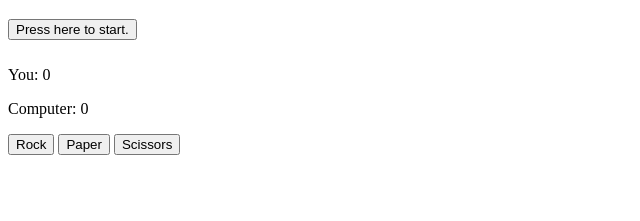
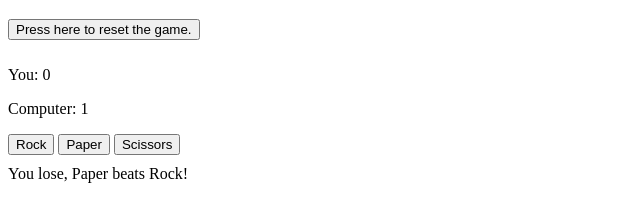
Before and after one commit to nschubi/rock-paper-scissors, a plain HTML site: page index.html in a window 1280 px wide. Both pictures are taken after a click on the button "Rock". Shown: the part 61-282 px from the top of the page, without its empty margins (0-640 px from the left). Drawn offline with Linux system fonts and the light colour scheme.

Commit message:
working rps game

```diff
--- a/index.html
+++ b/index.html
@@ -6,12 +6,13 @@
     <meta http-equiv="X-UA-Compatible" content="IE=edge">
     <meta name="viewport" content="width=device-width, initial-scale=1.0">
     <link rel="stylesheet" href="style.css">
-    <script src="script.js"></script>
+    <script src="script.js">
+    </script>
     <title>Rock, Paper, Scissors</title>
 </head>
-<body>
+<body onload="javascript:game()">
     <h1>Rock, Paper, Scissors!</h1>
-    <button id="startBtn" onclick="game()">Press here to start.</button>
+    <button id="startBtn" onclick="reset()">Press here to reset the game.</button>
     <div id="score">
         <p id="playerScore">You: 0</p>
         <p id="computerScore">Computer: 0</p>
@@ -22,11 +23,7 @@
         <button class="selectionBtn">Scissors</button>
     </div>
     <div id="gameScreen">
-
     </div>
-    <p>
-
-    </p>
 
 </body>
 
--- a/script.js
+++ b/script.js
@@ -1,3 +1,7 @@
+let playerWon = 0;
+let computerWon = 0;
+let screen;
+
 function computerPlay(){
     let arr = ["Rock", "Paper", "Scissors"];
     return arr[Math.floor(Math.random() * arr.length)];
@@ -10,6 +14,7 @@ function capitalize(word){
 }
 
 function playRound(playerSelection, computerSelection){
+    console.log('call function playRound')
     let player = capitalize(playerSelection);
 
     if(player == computerSelection){
@@ -42,31 +47,47 @@ function playRound(playerSelection, computerSelection){
     }
 }
 
-/**
- * Start a game of RPS with 5 rounds
- */
-function game(){
-    let playerWon = 0;
-    let computerWon = 0;
-
-    const screen = document.querySelector('#gameScreen');
-
-    const selectors = Array.from(document.querySelectorAll('button.selectionBtn'));
-    selectors.forEach(selector => selector.addEventListener('click', function () {
-        let result = playRound(selector.innerHTML, computerPlay());
-        if(result.includes("You win")){
-            playerWon++;
-        }else if(result.includes("You lose")){
-            computerWon++;
-        }
-        screen.appendChild(document.createTextNode(result))
-        screen.appendChild(document.createElement('p'))
-    }));
-
+function reset(){
+    console.log('call function reset')
+    playerWon = 0;
+    computerWon = 0;
+    screen = document.querySelector('#gameScreen');
+    updateScore();
     while(screen.firstChild != undefined){
         screen.removeChild(screen.firstChild)
     }
+}
 
-    console.log("You:" + playerWon + " Computer:" + computerWon);
-    console.log("Game Over: " + (playerWon > computerWon ? "You win." : "You lose."));
+function updateScore(){
+    const scorePlayer = document.querySelector('#playerScore');
+    const scoreComp = document.querySelector('#computerScore');
+    scorePlayer.innerText = 'You: ' + playerWon;
+    scoreComp.innerText = 'Computer: ' + computerWon;
+    if(playerWon >= 5){
+        alert("You won the game. The final score was: You " + playerWon + " : " + computerWon + " Computer");
+        reset();
+    }else if(computerWon >= 5){
+        alert("You lost the game. The final score was: You " + playerWon + " : " + computerWon + " Computer");
+        reset();
+    }
 }
+/**
+ * Start a game of RPS
+ */
+function game(){
+    console.log('call function game')
+    reset();
+    const selectors = Array.from(document.querySelectorAll('button.selectionBtn'));
+    selectors.forEach(selector => selector.addEventListener('click', function () {
+        let result = playRound(selector.textContent, computerPlay());
+        screen.appendChild(document.createTextNode(result))
+        screen.appendChild(document.createElement('p'))
+        if(result.includes("You win")){
+            playerWon++;
+            updateScore();
+        }else if(result.includes("You lose")){
+            computerWon++;
+            updateScore();
+        }
+    }));
+}
--- a/style.css
+++ b/style.css
@@ -1,7 +1,6 @@
 #startBtn {
     margin-bottom: 10px;
 }
-
 
 #gameScreen{
     margin: 10px;
```
